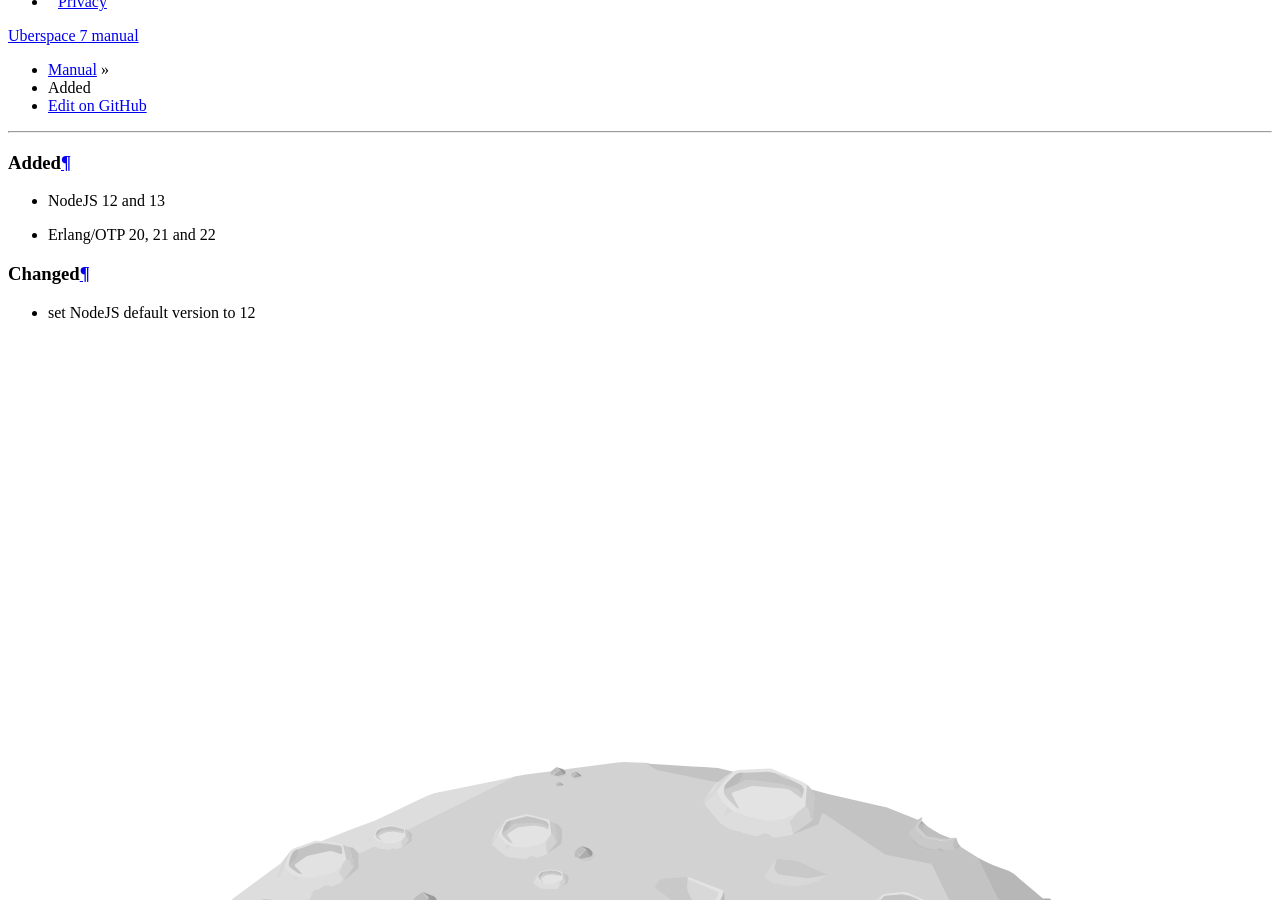
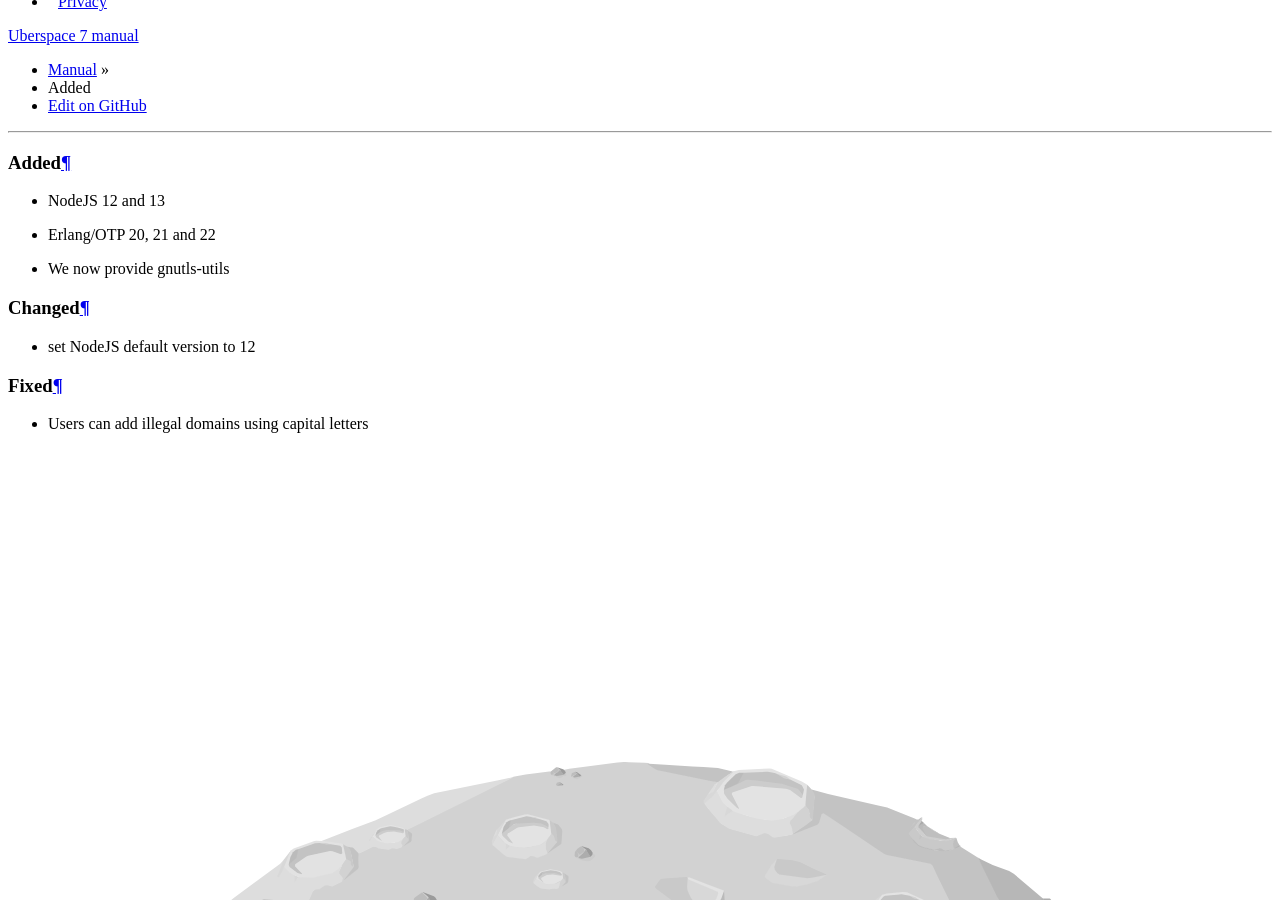
Before and after one commit to Uberspace/manual, a Sphinx documentation site: the page built from source/changelog/2019-11-04_7.3.7.rst, in a window 1280 px wide and 900 px high, scrolled down 1284 px. Built offline with Sphinx 7.4.7 and the Read the Docs theme 2.0.0, drawn with Linux system fonts in a browser that asks for light colours; pages that are not in the unit, such as notebooks, are missing from menus.

Commit message:
add gnutls to changelog

```diff
--- a/source/changelog/2019-11-04_7.3.7.rst
+++ b/source/changelog/2019-11-04_7.3.7.rst
@@ -2,7 +2,12 @@ Added
 -----
 * NodeJS 12 and 13
 * Erlang/OTP 20, 21 and 22
+* We now provide gnutls-utils
 
 Changed
 -------
 * set NodeJS default version to 12
+
+Fixed
+-----
+* Users can add illegal domains using capital letters
```
